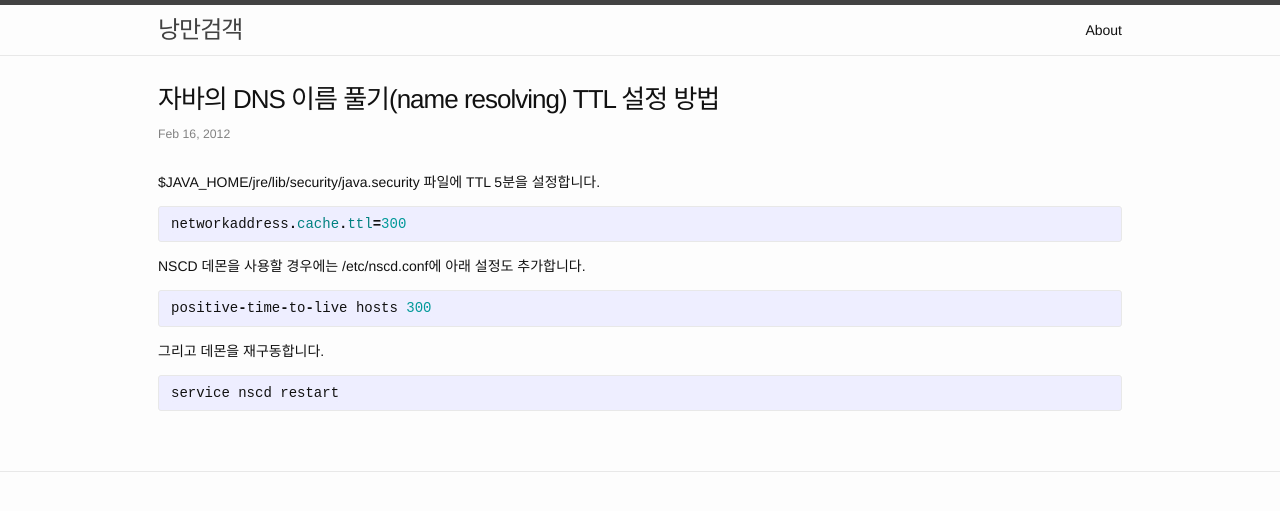
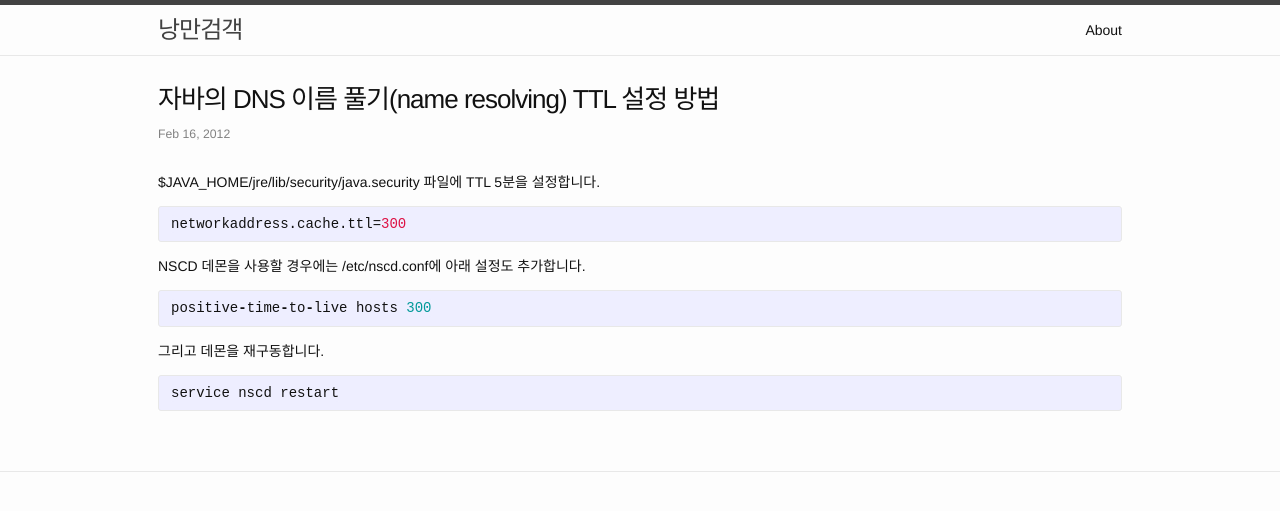
Before and after one commit to cybaek/homepage, a Jekyll site: the page built from _posts/2012-02-16-java-dns-ttl.markdown, in a window 1280 px wide. Shown: the top 511 px of the page. Built offline with Jekyll 4.4.1, drawn with Linux system fonts in a browser that asks for light colours.

Commit message:
Update 2012-02-16-java-dns-ttl.markdown

```diff
--- a/_posts/2012-02-16-java-dns-ttl.markdown
+++ b/_posts/2012-02-16-java-dns-ttl.markdown
@@ -6,7 +6,7 @@ categories: java dns
 ---
 $JAVA_HOME/jre/lib/security/java.security 파일에 TTL 5분을 설정합니다.
 
-{% highlight java %}
+{% highlight properties %}
 networkaddress.cache.ttl=300
 {% endhighlight %}
 
```
